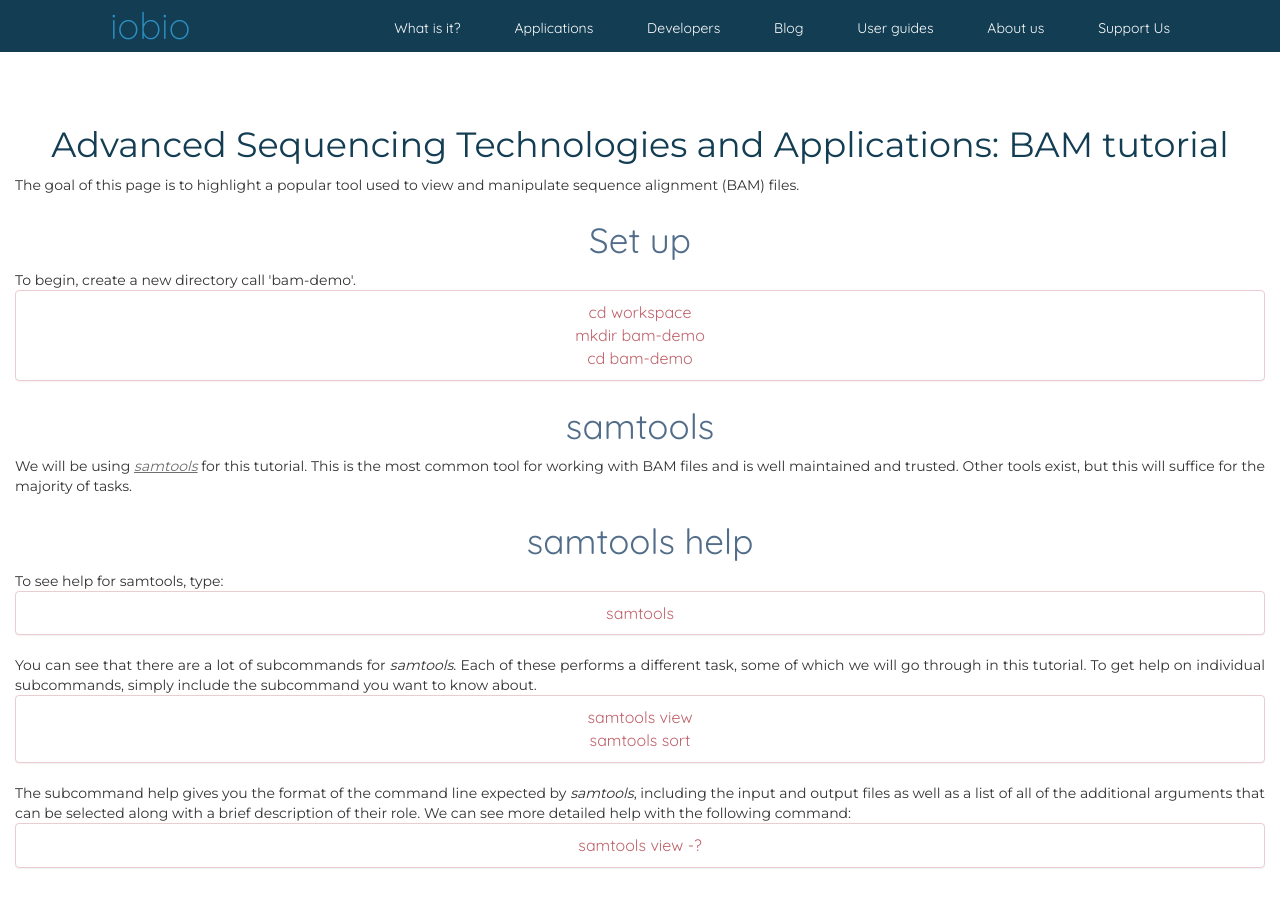
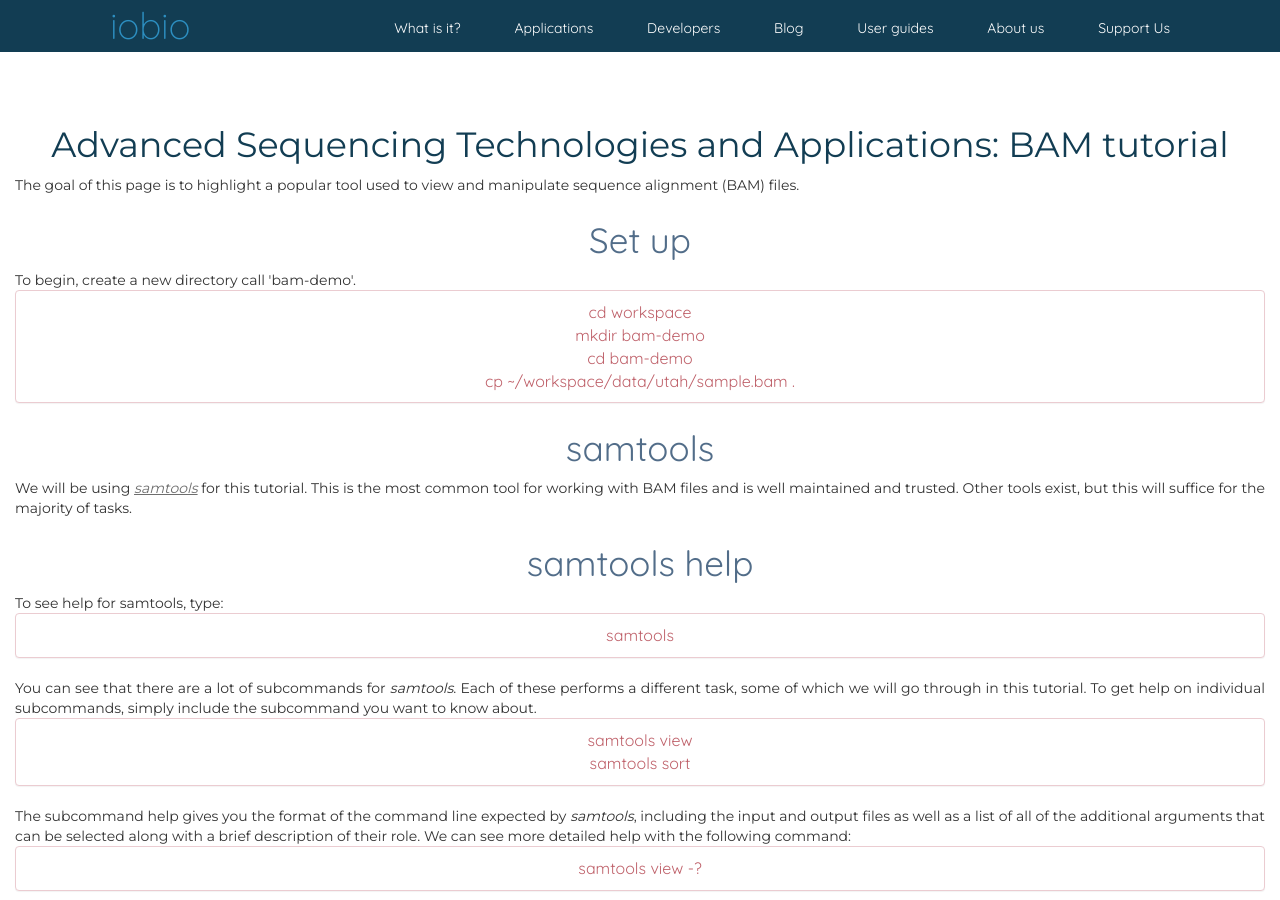
Before and after one commit to iobio/homepage, a Jekyll site: the page built from cshl.html, in a window 1280 px wide and 900 px high. Built offline with Jekyll 4.4.1, drawn with Linux system fonts in a browser that asks for light colours; nearby versions of some CDN libraries; some web fonts are replaced.

Commit message:
Update cshl.html
Added file copy

```diff
--- a/cshl.html
+++ b/cshl.html
@@ -20,6 +20,7 @@ permalink: cshl.html
       <li style="align-items:flex-start">cd workspace</li>
       <li>mkdir bam-demo</li>
       <li>cd bam-demo</li>
+      <li>cp ~/workspace/data/utah/sample.bam .</li>
     </ul>
   </div>
 
```
